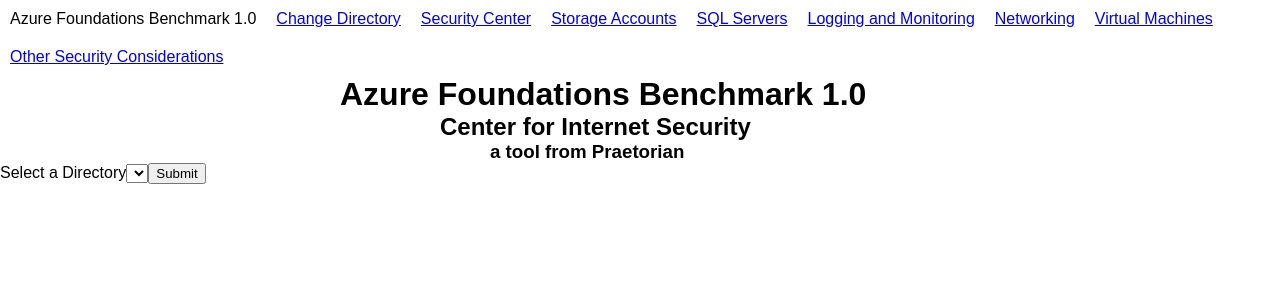
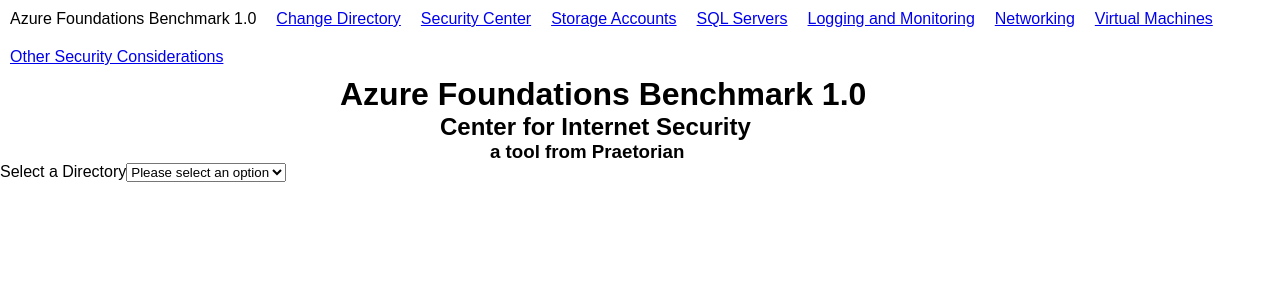
Before and after one commit to kbroughton/azure_cis_scanner, a React (Create React App) app in the folder azure-cis-scanner-client/: page / in a window 1280 px wide. Shown: the top 300 px of the page. Built offline with nearby package versions, Linux system fonts and the light colour scheme.

Commit message:
added dispatch to mapStateToProps

```diff
--- a/azure-cis-scanner-client/src/actions/dashboard.js
+++ b/azure-cis-scanner-client/src/actions/dashboard.js
@@ -57,14 +57,9 @@
 export const selectSubscription = (subscription) => (dispatch) => {
     console.log(subscription)
     dispatch(setSelectedSubscription(subscription));
-    return fetch(`http://localhost:5000/${subscription}`, {
-        method: 'POST',
-        body: JSON.stringify({
-            subscription
-        })
-    })
-    .then(res => normalizeResponseErrors(res))
-    .then(res => res.json())
-    .then(data => dispatch(selectSubscriptionSuccess(data)))
-    .catch(err => dispatch(selectSubscriptionError(err)));
+    return fetch(`http://localhost:5000/${subscription}`)
+        .then(res => normalizeResponseErrors(res))
+        .then(res => res.json())
+        .then(data => dispatch(selectSubscriptionSuccess(data)))
+        .catch(err => dispatch(selectSubscriptionError(err)));
 }
--- a/azure-cis-scanner-client/src/compnenents/dashboard.js
+++ b/azure-cis-scanner-client/src/compnenents/dashboard.js
@@ -1,27 +1,13 @@
 import React from 'react';
-import {connect} from 'react-redux';
+import { connect } from 'react-redux';
+import { bindActionCreators } from 'redux';
 import {getSubscriptions, selectSubscription} from '../actions/dashboard';
 
 class Dashboard extends React.Component {
-    constructor(props) {
-        super(props);
-
-        this.select;
-        this.selectRef = select => {
-            this.select = select
-        }
-    }
-
     componentDidMount() {
         if (!this.props.selectedSubscription) {
-            this.props.dispatch(getSubscriptions());
+            this.props.getSubscriptions();
         }
-    }
-
-    onSubmit(e) {
-        e.preventDefault();
-        console.log('change dirs to: ', this.select.value);
-        this.props.dispatch(selectSubscription(this.select.value));
     }
 
     render() {
@@ -45,10 +31,11 @@
                 <label htmlFor='selected-sub-directory'>Select a Directory</label>
                 <select className='selected-sub-directory'
                     name='selected-sub-directory'
-                    ref={this.selectRef}>
+                    onChange={e => this.props.selectSubscription(e.target.value)}
+                    >
+                      <option value="">Please select an option</option>
                       {options}
                 </select>
-                <button type='submit' onClick={(e) => this.onSubmit(e)}>Submit</button>
             </form>
         );
     }
@@ -62,4 +49,7 @@
     };
 };
 
-export default connect(mapStateToProps)(Dashboard);
+export default connect(
+    mapStateToProps,
+    dispatch => bindActionCreators({ selectSubscription, getSubscriptions }, dispatch),
+)(Dashboard);
```
